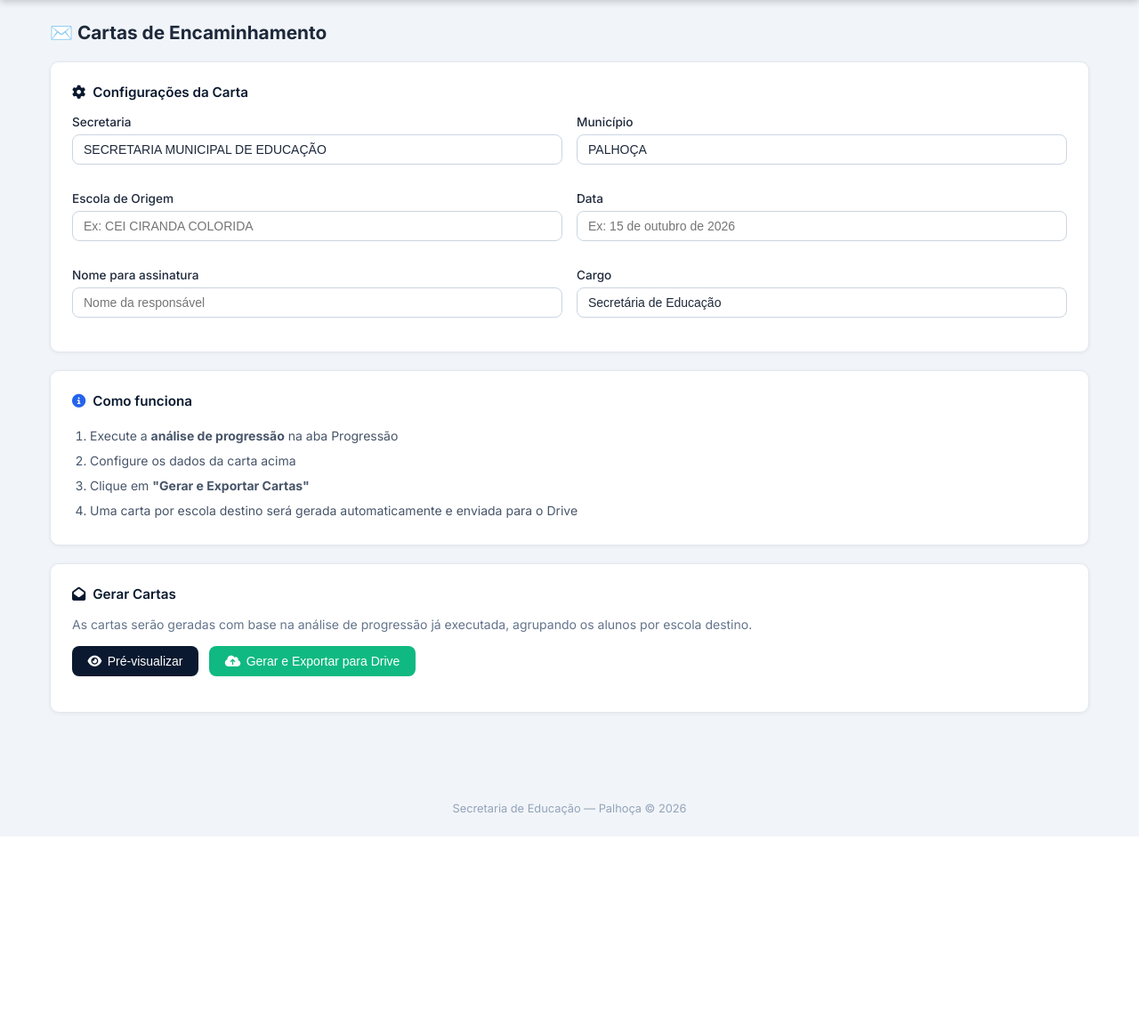
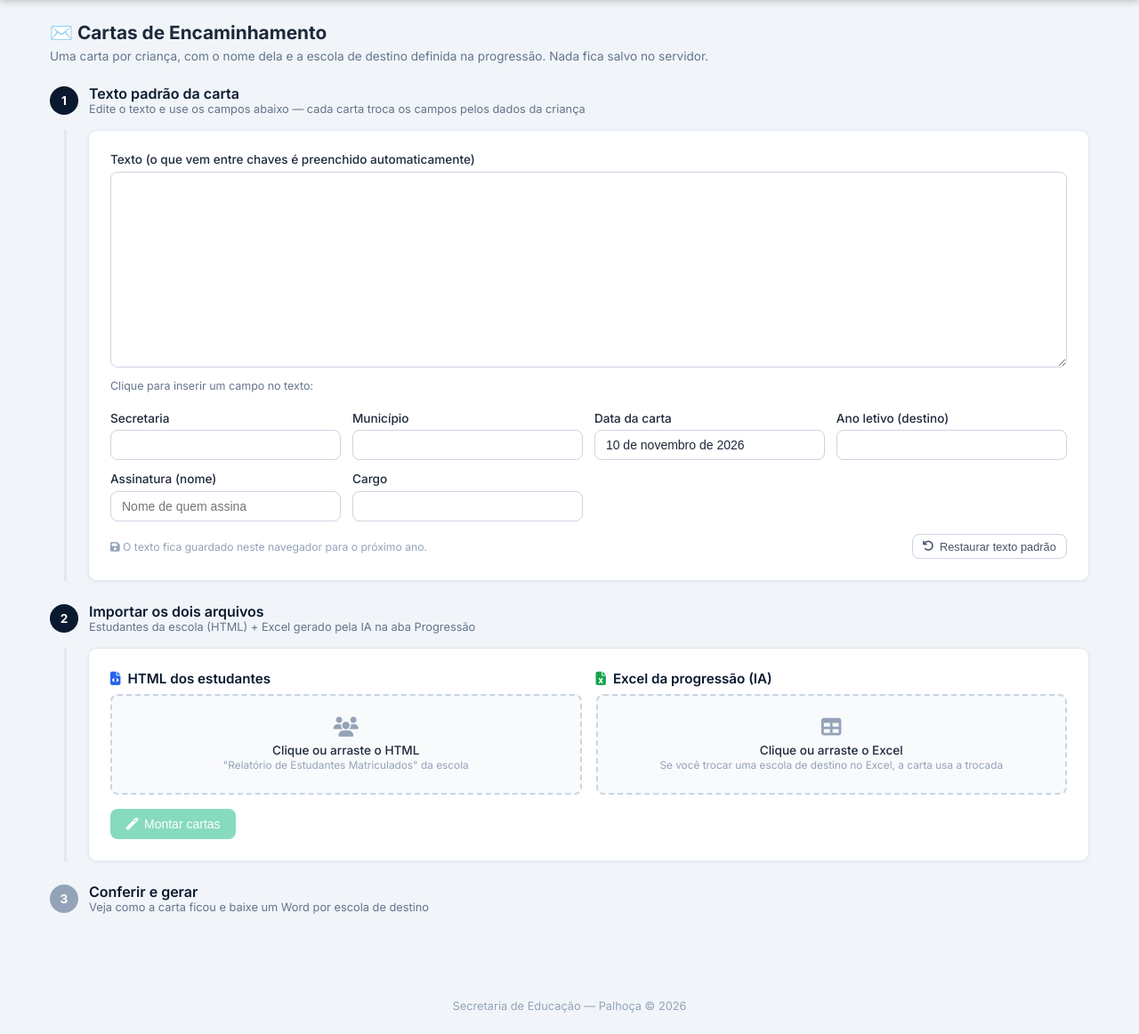
Before and after one commit to silviakochf/Projecao, a Flask app: page /cartas in a window 1280 px wide. Shown: the part 53-1215 px from the top of the page at 89% size. Before the commit the page ends 993 px from the top, so only its background shows below. Run offline with Flask 2, Linux system fonts and the light colour scheme; parts of the project's set-up code (start-up, migrations or seed data) failed here and were passed over.

Commit message:
refactor: restructure cartas.html for improved layout and user guidance in carta generation process

```diff
--- a/app/templates/cartas.html
+++ b/app/templates/cartas.html
@@ -1,155 +1,103 @@
 {% extends "base.html" %}
 {% block title %}Cartas{% endblock %}
 {% block content %}
-<h2 style="font-size:1.3rem;font-weight:700;margin-bottom:1.25rem">✉️ Cartas de Encaminhamento</h2>
+<h2 style="font-size:1.3rem;font-weight:700;margin-bottom:.4rem">✉️ Cartas de Encaminhamento</h2>
+<p style="font-size:.85rem;color:#64748b;margin-bottom:1.5rem">Uma carta por criança, com o nome dela e a escola de destino definida na progressão. Nada fica salvo no servidor.</p>
 
+<!-- PASSO 1 -->
+<div class="step-header"><div class="step-num" id="cnum1">1</div>
+    <div><div class="step-title">Texto padrão da carta</div>
+         <div class="step-subtitle">Edite o texto e use os campos abaixo — cada carta troca os campos pelos dados da criança</div></div></div>
+<div class="step-block" id="cblock1">
     <div class="card">
-  <div class="card-title"><i class="fas fa-cog"></i> Configurações da Carta</div>
-  <div style="display:grid;grid-template-columns:1fr 1fr;gap:1rem">
-    <div class="form-group">
-      <label class="form-label">Secretaria</label>
-      <input class="form-input" id="cfg-secretaria" value="SECRETARIA MUNICIPAL DE EDUCAÇÃO"/>
+        <label class="form-label">Texto (o que vem entre chaves é preenchido automaticamente)</label>
+        <textarea class="form-input" id="texto" rows="9" style="line-height:1.6;font-family:inherit" oninput="aoMudarTexto()"></textarea>
+        <div style="font-size:.78rem;color:#64748b;margin:.6rem 0 .3rem">Clique para inserir um campo no texto:</div>
+        <div id="chips" style="display:flex;gap:.35rem;flex-wrap:wrap"></div>
+        <div id="aviso-campos" style="display:none;margin-top:.6rem;background:#fee2e2;border:1px solid #fca5a5;border-radius:8px;padding:.5rem .8rem;font-size:.8rem;color:#991b1b"></div>
+        <div style="display:grid;grid-template-columns:repeat(auto-fit,minmax(210px,1fr));gap:.8rem;margin-top:1rem">
+            <div class="form-group" style="margin:0"><label class="form-label">Secretaria</label><input class="form-input" id="cfg-secretaria" oninput="aoMudarTexto()"/></div>
+            <div class="form-group" style="margin:0"><label class="form-label">Município</label><input class="form-input" id="cfg-municipio" oninput="aoMudarTexto()"/></div>
+            <div class="form-group" style="margin:0"><label class="form-label">Data da carta</label><input class="form-input" id="cfg-data" oninput="aoMudarTexto()"/></div>
+            <div class="form-group" style="margin:0"><label class="form-label">Ano letivo (destino)</label><input class="form-input" id="cfg-ano" oninput="aoMudarTexto()"/></div>
+            <div class="form-group" style="margin:0"><label class="form-label">Assinatura (nome)</label><input class="form-input" id="cfg-assinatura" oninput="aoMudarTexto()" placeholder="Nome de quem assina"/></div>
+            <div class="form-group" style="margin:0"><label class="form-label">Cargo</label><input class="form-input" id="cfg-cargo" oninput="aoMudarTexto()"/></div>
         </div>
-    <div class="form-group">
-      <label class="form-label">Município</label>
-      <input class="form-input" id="cfg-municipio" value="PALHOÇA"/>
-    </div>
-    <div class="form-group">
-      <label class="form-label">Escola de Origem</label>
-      <input class="form-input" id="cfg-escola-origem" placeholder="Ex: CEI CIRANDA COLORIDA"/>
-    </div>
-    <div class="form-group">
-      <label class="form-label">Data</label>
-      <input class="form-input" id="cfg-data" placeholder="Ex: 15 de outubro de 2026"/>
-    </div>
-    <div class="form-group">
-      <label class="form-label">Nome para assinatura</label>
-      <input class="form-input" id="cfg-assinatura" placeholder="Nome da responsável"/>
-    </div>
-    <div class="form-group">
-      <label class="form-label">Cargo</label>
-      <input class="form-input" id="cfg-cargo" value="Secretária de Educação"/>
+        <div style="margin-top:.9rem;display:flex;justify-content:space-between;align-items:center;flex-wrap:wrap;gap:.5rem">
+            <span style="font-size:.76rem;color:#94a3b8"><i class="fas fa-save"></i> O texto fica guardado neste navegador para o próximo ano.</span>
+            <button class="btn btn-outline btn-sm" onclick="restaurarTexto()"><i class="fas fa-undo"></i> Restaurar texto padrão</button>
         </div>
     </div>
 </div>
 
+<!-- PASSO 2 -->
+<div class="step-header" style="margin-top:1.5rem"><div class="step-num" id="cnum2">2</div>
+    <div><div class="step-title">Importar os dois arquivos</div>
+         <div class="step-subtitle">Estudantes da escola (HTML) + Excel gerado pela IA na aba Progressão</div></div></div>
+<div class="step-block" id="cblock2">
     <div class="card">
-  <div class="card-title"><i class="fas fa-info-circle" style="color:#2563eb"></i> Como funciona</div>
-  <ol style="font-size:.875rem;color:#475569;line-height:2;padding-left:1.25rem">
-    <li>Execute a <strong>análise de progressão</strong> na aba Progressão</li>
-    <li>Configure os dados da carta acima</li>
-    <li>Clique em <strong>"Gerar e Exportar Cartas"</strong></li>
-    <li>Uma carta por escola destino será gerada automaticamente e enviada para o Drive</li>
-  </ol>
+        <div style="display:grid;grid-template-columns:repeat(auto-fit,minmax(280px,1fr));gap:1rem">
+            <div>
+                <div class="card-title" style="margin-bottom:.5rem"><i class="fas fa-file-code" style="color:#2563eb"></i> HTML dos estudantes</div>
+                <div class="dropzone" onclick="document.getElementById('html-input').click()">
+                    <i class="fas fa-users" style="font-size:1.4rem;color:#94a3b8"></i>
+                    <p id="html-nome" style="margin:.35rem 0 0;font-size:.85rem;font-weight:500">Clique ou arraste o HTML</p>
+                    <p style="font-size:.74rem;color:#94a3b8;margin-top:.15rem">"Relatório de Estudantes Matriculados" da escola</p>
+                    <input type="file" id="html-input" accept=".html,.htm" onchange="escolherArquivo('html', this)"/>
+                </div>
+            </div>
+            <div>
+                <div class="card-title" style="margin-bottom:.5rem"><i class="fas fa-file-excel" style="color:#16a34a"></i> Excel da progressão (IA)</div>
+                <div class="dropzone" onclick="document.getElementById('xlsx-input').click()">
+                    <i class="fas fa-table" style="font-size:1.4rem;color:#94a3b8"></i>
+                    <p id="xlsx-nome" style="margin:.35rem 0 0;font-size:.85rem;font-weight:500">Clique ou arraste o Excel</p>
+                    <p style="font-size:.74rem;color:#94a3b8;margin-top:.15rem">Se você trocar uma escola de destino no Excel, a carta usa a trocada</p>
+                    <input type="file" id="xlsx-input" accept=".xlsx" onchange="escolherArquivo('excel', this)"/>
+                </div>
+            </div>
+        </div>
+        <div style="margin-top:1rem;display:flex;gap:.75rem;align-items:center;flex-wrap:wrap">
+            <button class="btn btn-green" id="btn-montar" onclick="montarCartas()" disabled><i class="fas fa-magic"></i> Montar cartas</button>
+            <span id="montar-status" style="font-size:.85rem"></span>
+        </div>
+    </div>
 </div>
 
-<div class="card">
-  <div class="card-title"><i class="fas fa-envelope-open"></i> Gerar Cartas</div>
-  <p style="font-size:.875rem;color:#64748b;margin-bottom:1rem">
-    As cartas serão geradas com base na análise de progressão já executada,
-    agrupando os alunos por escola destino.
-  </p>
+<!-- PASSO 3 -->
+<div class="step-header" style="margin-top:1.5rem"><div class="step-num pending" id="cnum3">3</div>
+    <div><div class="step-title">Conferir e gerar</div>
+         <div class="step-subtitle">Veja como a carta ficou e baixe um Word por escola de destino</div></div></div>
+<div class="step-block pending" id="cblock3">
+    <div class="card" id="resultado-cartas" style="display:none">
+        <div class="stats-grid" id="cartas-stats"></div>
+        <div id="cartas-avisos"></div>
 
-  <div style="display:flex;gap:.75rem;flex-wrap:wrap">
-    <button class="btn btn-primary" onclick="previsaoCartas()">
-      <i class="fas fa-eye"></i> Pré-visualizar
-    </button>
-    <button class="btn btn-green" id="btn-gerar" onclick="gerarCartas()">
-      <i class="fas fa-cloud-upload-alt"></i> Gerar e Exportar para Drive
-    </button>
+        <div style="display:grid;grid-template-columns:minmax(260px,1fr) minmax(300px,1.4fr);gap:1.2rem;margin-top:1rem">
+            <div>
+                <div style="font-size:.8rem;font-weight:600;color:#64748b;margin-bottom:.4rem">Cartas por escola de destino</div>
+                <div class="table-wrap" style="max-height:340px"><table>
+                    <thead><tr><th>Escola de destino</th><th>Série</th><th style="text-align:center">Cartas</th></tr></thead>
+                    <tbody id="tabela-destinos"></tbody></table></div>
+            </div>
+            <div>
+                <div style="display:flex;justify-content:space-between;align-items:center;margin-bottom:.4rem">
+                    <span style="font-size:.8rem;font-weight:600;color:#64748b">Prévia: <span id="previa-quem"></span></span>
+                    <span style="display:flex;gap:.3rem;align-items:center">
+                        <button class="btn btn-outline btn-sm" onclick="moverPrevia(-1)"><i class="fas fa-chevron-left"></i></button>
+                        <span id="previa-pos" style="font-size:.78rem;color:#64748b;min-width:70px;text-align:center"></span>
+                        <button class="btn btn-outline btn-sm" onclick="moverPrevia(1)"><i class="fas fa-chevron-right"></i></button>
+                    </span>
+                </div>
+                <div id="previa-papel" style="background:#fff;border:1px solid #cbd5e1;border-radius:4px;padding:1.6rem 1.8rem;box-shadow:0 2px 8px rgba(0,0,0,.08);font-family:Arial,sans-serif;font-size:.82rem;line-height:1.55;max-height:420px;overflow:auto"></div>
+            </div>
         </div>
 
-  <div id="cartas-status" style="margin-top:1rem;font-size:.875rem"></div>
+        <div style="margin-top:1.2rem;display:flex;gap:.6rem;flex-wrap:wrap;align-items:center">
+            <button class="btn btn-primary" onclick="baixarZip()"><i class="fas fa-download"></i> Baixar cartas (ZIP com Word)</button>
+            <button class="btn btn-blue" onclick="enviarDrive()"><i class="fas fa-cloud-upload-alt"></i> Enviar para o Drive</button>
+            <span id="gerar-status" style="font-size:.85rem"></span>
         </div>
-
-<!-- Prévia das cartas -->
-<div class="card" id="previa-card" style="display:none">
-  <div class="card-title"><i class="fas fa-list"></i> Prévia das Cartas</div>
-  <div id="previa-lista"></div>
+    </div>
 </div>
 {% endblock %}
-{% block scripts %}
-<script>
-async function previsaoCartas() {
-  try {
-    const r = await fetch('/api/analisar_progressao', {
-      method:'POST', headers:{'Content-Type':'application/json'},
-      body: JSON.stringify({escola_origem:'', bairro:'', series_progressao:['GT 5','5º ANO','8º ANO','GT 4','8º ANO','9º ANO']})
-    });
-    const d = await r.json();
-    if (!d.success) { toast('Execute a análise na aba Progressão primeiro', false); return; }
-
-    // Agrupa por escola destino
-    const porEscola = {};
-    for (const t of d.turmas) {
-      const sug = t.escola_sugerida;
-      if (!sug) continue;
-      const key = `${sug.escola}|${t.serie_destino}|${t.turno}`;
-      if (!porEscola[key]) porEscola[key] = {escola: sug.escola, serie: t.serie_destino, turno: t.turno, alunos: 0};
-      porEscola[key].alunos += t.total_alunos;
-    }
-
-    const lista = Object.values(porEscola);
-    document.getElementById('previa-card').style.display = '';
-    document.getElementById('previa-lista').innerHTML = lista.length
-      ? `<div class="table-wrap"><table>
-          <thead><tr><th>Escola Destino</th><th>Série</th><th>Turno</th><th>Alunos</th></tr></thead>
-          <tbody>${lista.map(l => `<tr>
-            <td>${l.escola}</td>
-            <td>${l.serie}</td>
-            <td>${l.turno}</td>
-            <td style="text-align:center;font-weight:700">${l.alunos}</td>
-          </tr>`).join('')}</tbody>
-        </table></div>
-        <p style="margin-top:.75rem;font-size:.875rem;color:#64748b">${lista.length} carta(s) serão geradas.</p>`
-      : '<p style="color:#991b1b">Nenhuma sugestão disponível. Verifique as vagas cadastradas.</p>';
-  } catch(e) { toast('Erro: ' + e.message, false); }
-}
-
-async function gerarCartas() {
-  const cfg = {
-    secretaria: document.getElementById('cfg-secretaria').value,
-    municipio:  document.getElementById('cfg-municipio').value,
-    data:       document.getElementById('cfg-data').value || new Date().toLocaleDateString('pt-BR',{day:'numeric',month:'long',year:'numeric'}),
-    assinatura: document.getElementById('cfg-assinatura').value,
-    cargo:      document.getElementById('cfg-cargo').value
-  };
-  const escola = document.getElementById('cfg-escola-origem').value;
-
-  const btn = document.getElementById('btn-gerar');
-  btn.disabled = true;
-  btn.innerHTML = '<i class="fas fa-spinner fa-spin"></i> Gerando e enviando...';
-  const status = document.getElementById('cartas-status');
-  status.innerHTML = '⏳ Gerando cartas e enviando para o Drive...';
-
-  try {
-    const r = await fetch('/api/gerar_cartas', {
-      method:'POST', headers:{'Content-Type':'application/json'},
-      body: JSON.stringify({escola_origem: escola, template: cfg})
-    });
-    const d = await r.json();
-
-    if (d.success) {
-      status.innerHTML = `
-        <div style="background:#d1fae5;border:1px solid #86efac;border-radius:8px;padding:.75rem 1rem">
-          ✅ ${d.uploaded.length} carta(s) enviadas para o Drive com sucesso!<br>
-          <small style="color:#065f46">${d.uploaded.map(u => u.filename.replace('carta_','').replace('.xlsx','')).join(' | ')}</small>
-        </div>
-        ${d.errors.length ? `<div style="background:#fee2e2;border:1px solid #fca5a5;border-radius:8px;padding:.75rem 1rem;margin-top:.5rem">
-          ❌ ${d.errors.length} erro(s): ${d.errors.map(e => e.filename).join(', ')}
-        </div>` : ''}`;
-      toast(`✅ ${d.uploaded.length} cartas enviadas!`);
-    } else {
-      status.innerHTML = `<div style="background:#fee2e2;border-radius:8px;padding:.75rem 1rem">❌ ${d.error || 'Erro ao gerar cartas'}</div>`;
-      toast('Erro ao gerar cartas', false);
-    }
-  } catch(e) {
-    status.innerHTML = `<div style="background:#fee2e2;border-radius:8px;padding:.75rem 1rem">❌ ${e.message}</div>`;
-    toast('Erro de conexão', false);
-  } finally {
-    btn.disabled = false;
-    btn.innerHTML = '<i class="fas fa-cloud-upload-alt"></i> Gerar e Exportar para Drive';
-  }
-}
-</script>
-{% endblock %}
+{% block scripts %}<script src="{{ url_for('static', filename='js/cartas.js') }}"></script>{% endblock %}
```
Lines whose indentation alone changed are shown as unchanged.
